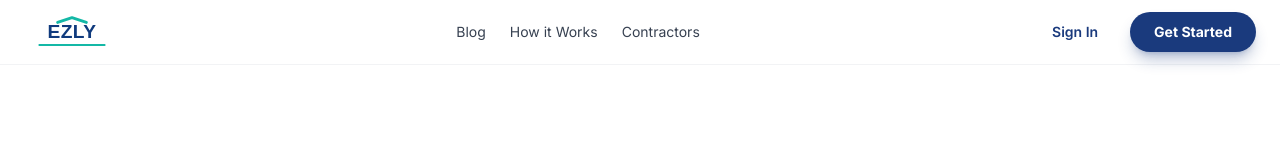
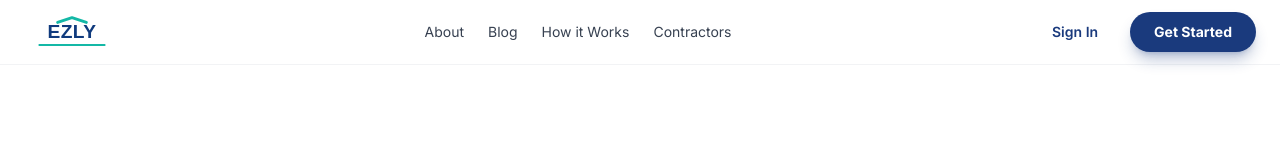
Before and after one commit to bpnelsen/ezly-dashboard, a Next.js app: page / in a window 1280 px wide. Shown: the top 149 px of the page. Built offline with nearby package versions, Linux system fonts and the light colour scheme; no server answers; the database is empty.

Commit message:
feat: add about link to header

```diff
--- a/app/page.tsx
+++ b/app/page.tsx
@@ -48,6 +48,7 @@ export default function Home() {
 
           {/* Desktop Navigation */}
           <div className="hidden md:flex gap-6 items-center text-sm">
+            <Link href="/about" className="text-gray-700 hover:text-navy-500 transition">About</Link>
             <Link href="/blog" className="text-gray-700 hover:text-navy-500 transition">Blog</Link>
             <a href="#how-it-works" className="text-gray-700 hover:text-navy-500 transition">How it Works</a>
             <a href="#contractors" className="text-gray-700 hover:text-navy-500 transition">Contractors</a>
```
